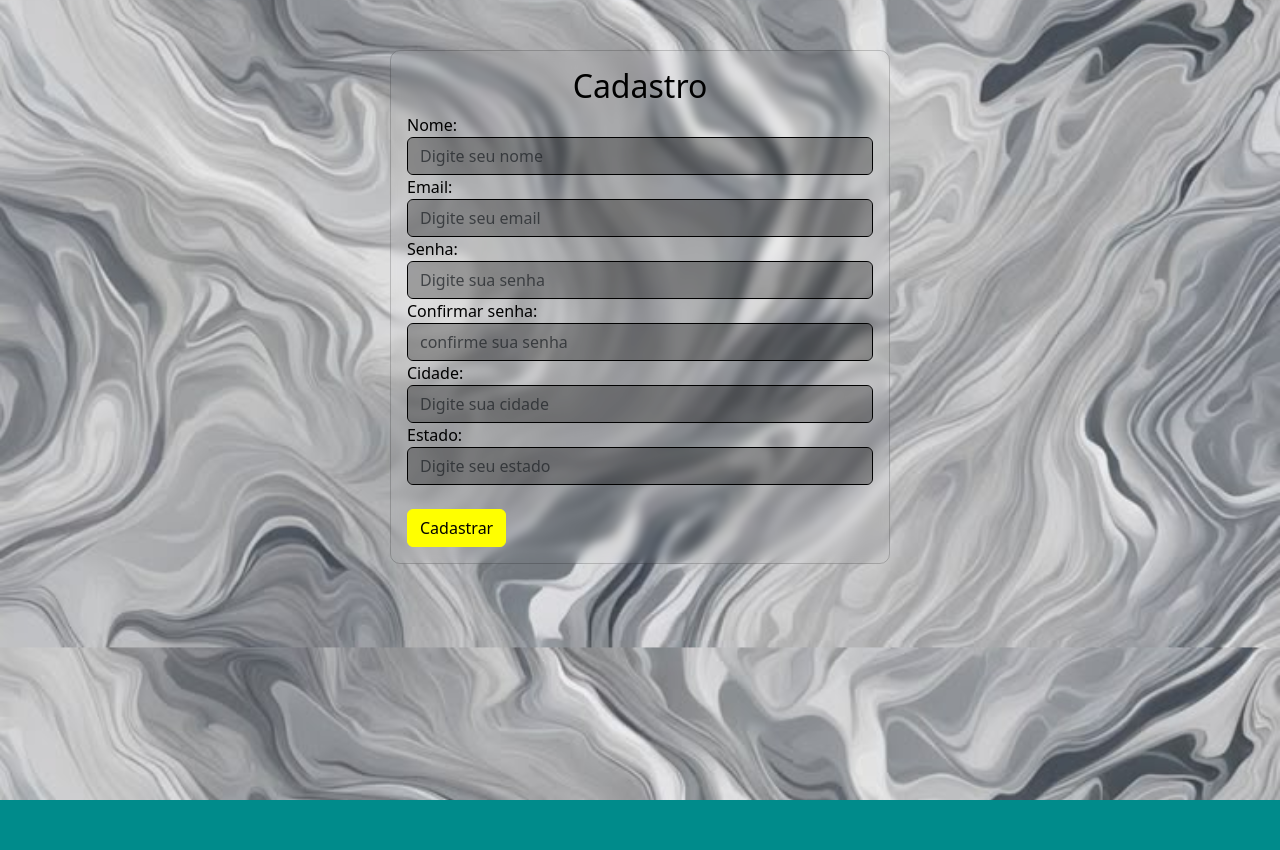
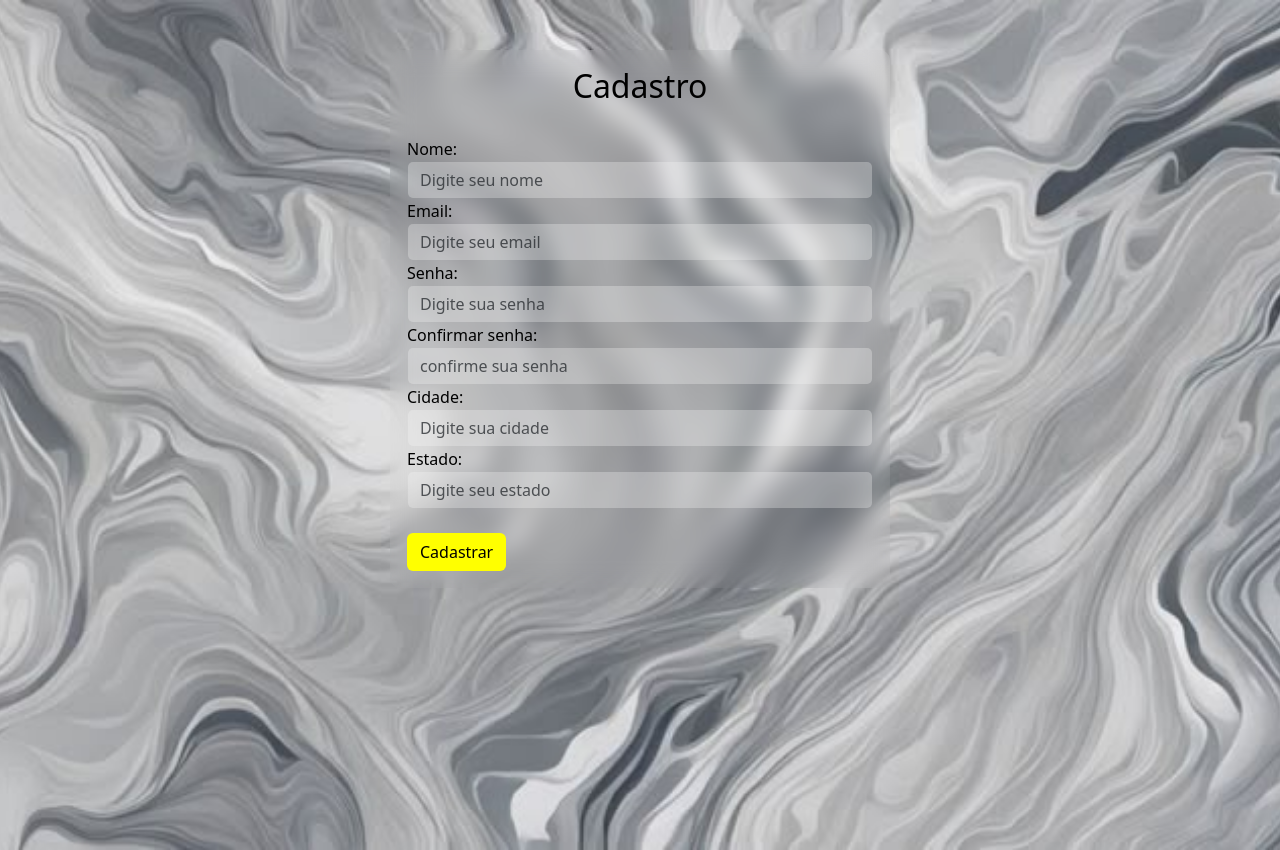
Before and after one commit to Lenddoo/app_cadastro, a website: page index.html in a window 1280 px wide. Before the commit the page ends 800 px from the top, so only its background shows below. Drawn offline with nearby package versions, Linux system fonts and the light colour scheme.

Commit message:
deixando  os campos obrigatorio

```diff
--- a/estilo.css
+++ b/estilo.css
@@ -5,7 +5,7 @@ body{
     background-image: url('taai.jfif');
     background-size: cover;
     background-position: center;
-    /* Altura da tela inteira */
+    height: 100vh;
 }
 
 .container{
@@ -17,21 +17,21 @@ body{
     margin: auto;
     margin-top: 50px;
     background-color: transparent;
-    backdrop-filter: blur(5px); /* Aplica o efeito de desfoque */
+    backdrop-filter: blur(11px); /* Aplica o efeito de desfoque */
     border-radius: 10px;
+    border-color: transparent;
 }
 .linhas{
-    background-color: rgba(0, 0, 0, 0.295);
-    border-color: black;
+    background-color: rgba(248, 247, 247, 0.295);
+    border-color: transparent;
+    color: rgb(0, 0, 0);
 }
-.linhas placeholder{
-    color: white;
-}
+
 .branco{
     color: rgb(0, 0, 0);
 }
 .btn{
     background-color: yellow;
     color: black;
-    border-color: yellow;
+    border-color: transparent;
 }
--- a/index.html
+++ b/index.html
@@ -13,31 +13,31 @@
 
         <div class="card">
             <div class="card-body">
-                <h2 class="text-center branco">Cadastro</h2>
+                <h2 class="text-center branco">Cadastro</h2><br>
                 <form>
                     <div class="form-group branco">
                         <label for="nome">Nome:</label>
-                        <input type="text" class="form-control linhas" id="nome" placeholder="Digite seu nome">
+                        <input type="text" class="form-control linhas" id="nome" placeholder="Digite seu nome" required minlength="5" maxlength="60">
                     </div>
                     <div class="form-group branco">
                         <label for="email">Email:</label>
-                        <input type="email" class="form-control linhas" id="email" placeholder="Digite seu email">
+                        <input type="email" class="form-control linhas" id="email" placeholder="Digite seu email" required minlength="5" maxlength="100">
                     </div>
                     <div class="form-group branco">
                         <label for="senha">Senha:</label>
-                        <input type="password" class="form-control linhas" id="senha" placeholder="Digite sua senha ">
+                        <input type="password" class="form-control linhas" id="senha" placeholder="Digite sua senha" required minlength="8" maxlength="60">
                     </div>
                     <div class="form-group branco">
                         <label for="confSenha">Confirmar senha:</label>
-                        <input type="password" class="form-control linhas" id="confSenha" placeholder="confirme sua senha">
+                        <input type="password" class="form-control linhas" id="confSenha" placeholder="confirme sua senha" required minlength="8" maxlength="60">
                     </div>
                     <div class="form-group branco">
                         <label for="cidade">Cidade:</label>
-                        <input type="text" class="form-control linhas" id="cidade" placeholder="Digite sua cidade">
+                        <input type="text" class="form-control linhas" id="cidade" placeholder="Digite sua cidade" required minlength="2" maxlength="30">
                     </div>
                     <div class="form-group branco">
                         <label for="estado">Estado:</label>
-                        <input type="text" class="form-control linhas " id="estado" placeholder="Digite seu estado">
+                        <input type="text" class="form-control linhas " id="estado" placeholder="Digite seu estado" required minlength="2" maxlength="">
                     </div>
                     <br>
                     <button type="submit" class="btn btn-primary btn-block">Cadastrar</button>
```
Also changed, not shown: README.md.
